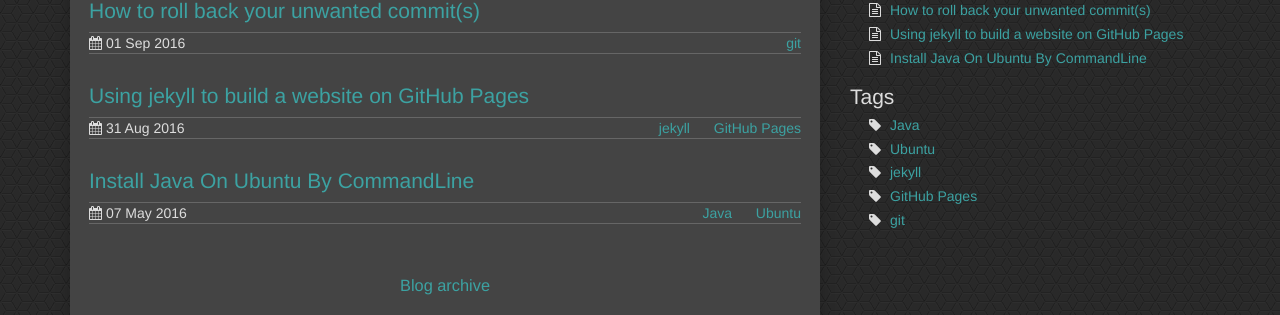
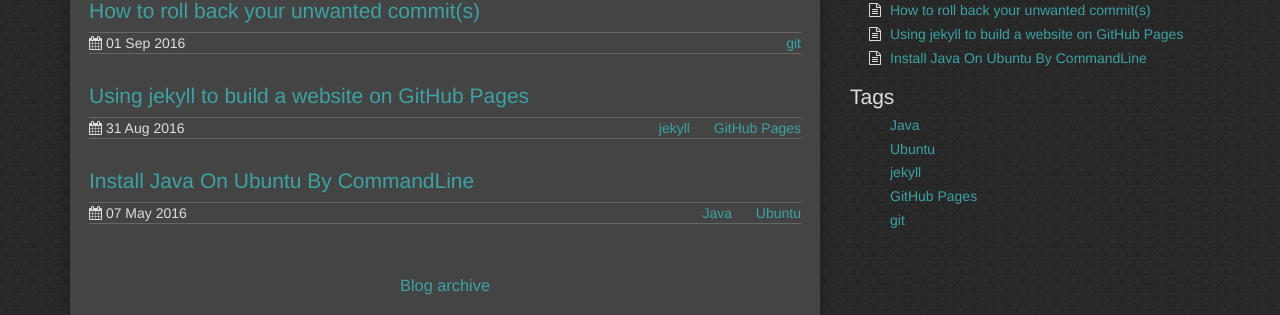
Before and after one commit to uolcano/blog-exp, a Jekyll site: the page built from index.html, in a window 1280 px wide. Shown: the part 130-445 px from the top of the page. Built offline with Jekyll 4.4.1, drawn with Linux system fonts in a browser that asks for light colours; the list of posts is cut into pages by our own code.

Commit message:
change the tag classname and syle, fix the tags page link issue

```diff
--- a/css/theme.scss
+++ b/css/theme.scss
@@ -369,7 +369,8 @@ nav.shrink .navbar-toggle {
   content: '\f0f6';
   @include before();
 }
-.sideBarTags:before {
+.tag:before,
+.sideBarTag:before {
   content: '\f02b';
   @include before();
 }
```
Also changed, not shown: tags.md (+1 -1 lines), 2 other files.
